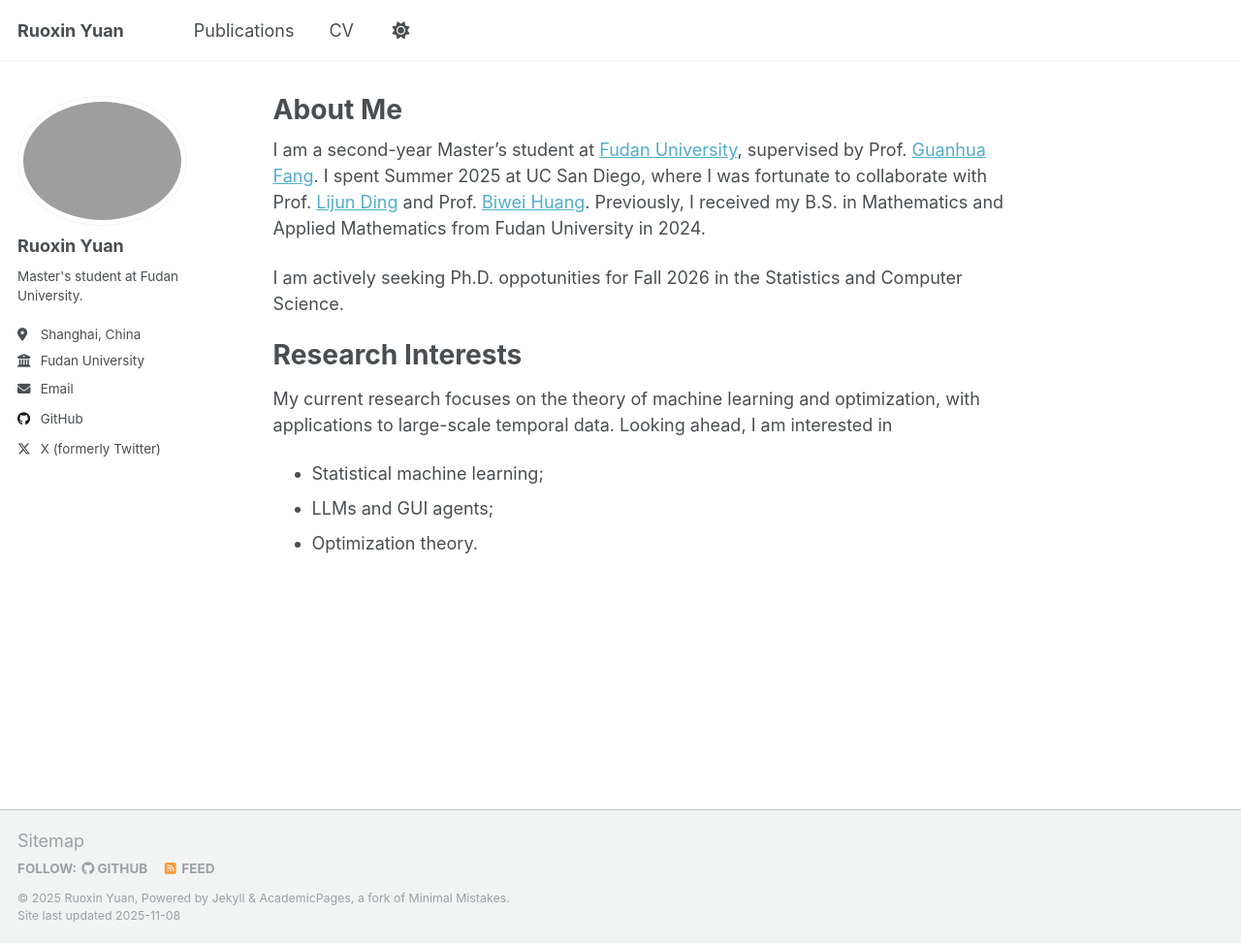
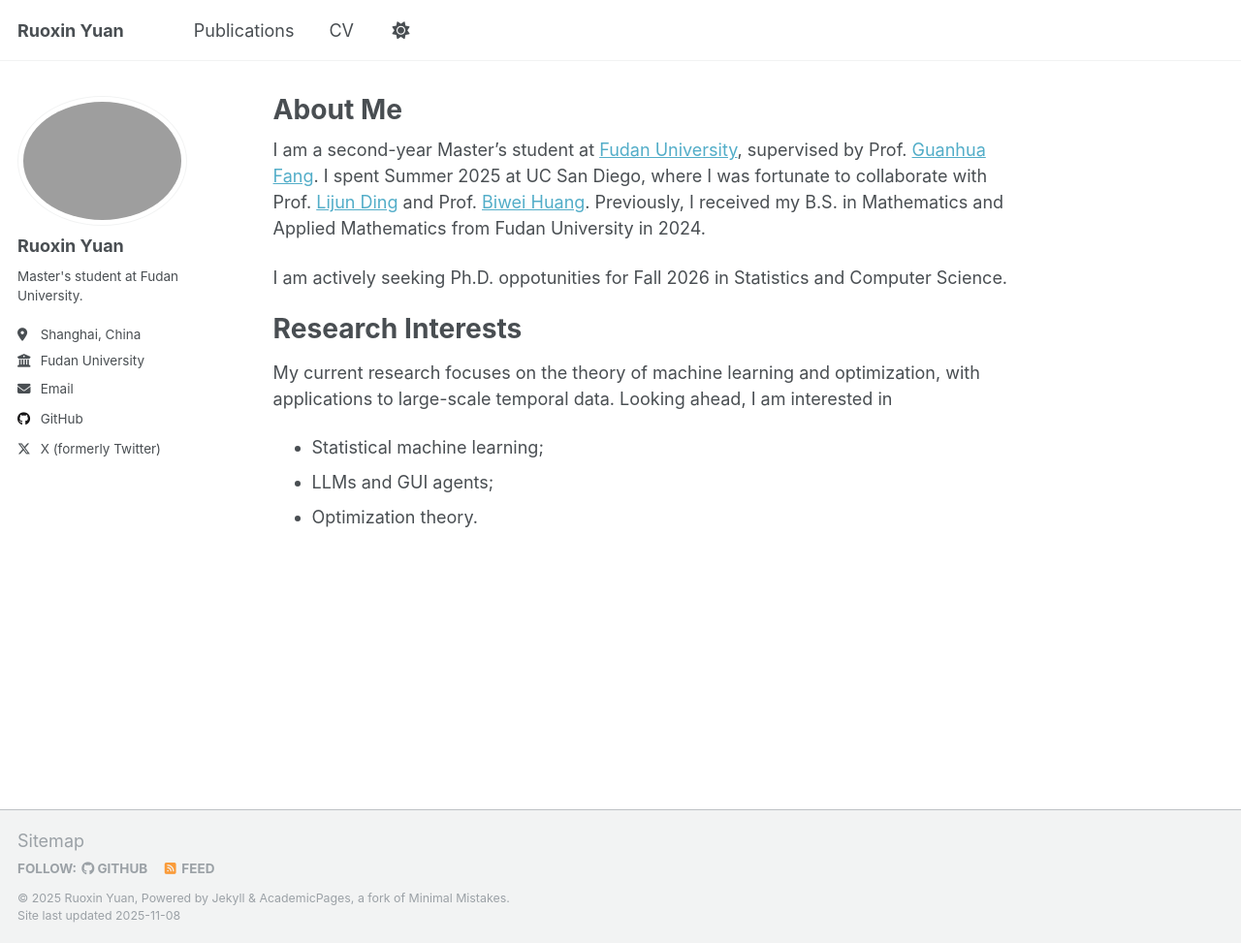
Before and after one commit to ruoxinyuan/ruoxinyuan.github.io, a Jekyll site: the page built from _pages/about.md, in a window 1280 px wide and 973 px high. Shown: the whole window at 97% size. Built offline with Jekyll 4.4.1, drawn with Linux system fonts in a browser that asks for light colours; a script that is not in the unit is left out.

Commit message:
Update profiles

```diff
--- a/_includes/archive-single.html
+++ b/_includes/archive-single.html
@@ -28,7 +28,7 @@
 
     <h2 class="archive__item-title" itemprop="headline">
       {% if post.link %}
-        <a href="{{ post.link }}">{{ title }}</a> <a href="{{ base_path }}{{ post.url }}" rel="permalink"><i class="fa fa-link" aria-hidden="true" title="permalink"></i><span class="sr-only">Permalink</span></a>
+        <a href="{{ post.link }}">{{ title }}</a> <!-- <a href="{{ base_path }}{{ post.url }}" rel="permalink"><i class="fa fa-link" aria-hidden="true" title="permalink"></i><span class="sr-only">Permalink</span></a> -->
       {% else %}
         {{ title }}
       {% endif %}
--- a/_pages/about.md
+++ b/_pages/about.md
@@ -9,7 +9,7 @@ redirect_from:
 
 I am a second-year Master's student at [Fudan University](https://www.fudan.edu.cn/en/), supervised by Prof. [Guanhua Fang](https://sites.google.com/view/hyperfang2020). I spent Summer 2025 at UC San Diego, where I was fortunate to collaborate with Prof. [Lijun Ding](https://www.lijunding.net/) and Prof. [Biwei Huang](https://biweihuang.com/). Previously, I received my B.S. in Mathematics and Applied Mathematics from Fudan University in 2024.
 
-I am actively seeking Ph.D. oppotunities for Fall 2026 in the Statistics and Computer Science.
+I am actively seeking Ph.D. oppotunities for Fall 2026 in Statistics and Computer Science.
 
 Research Interests
 ======
```
